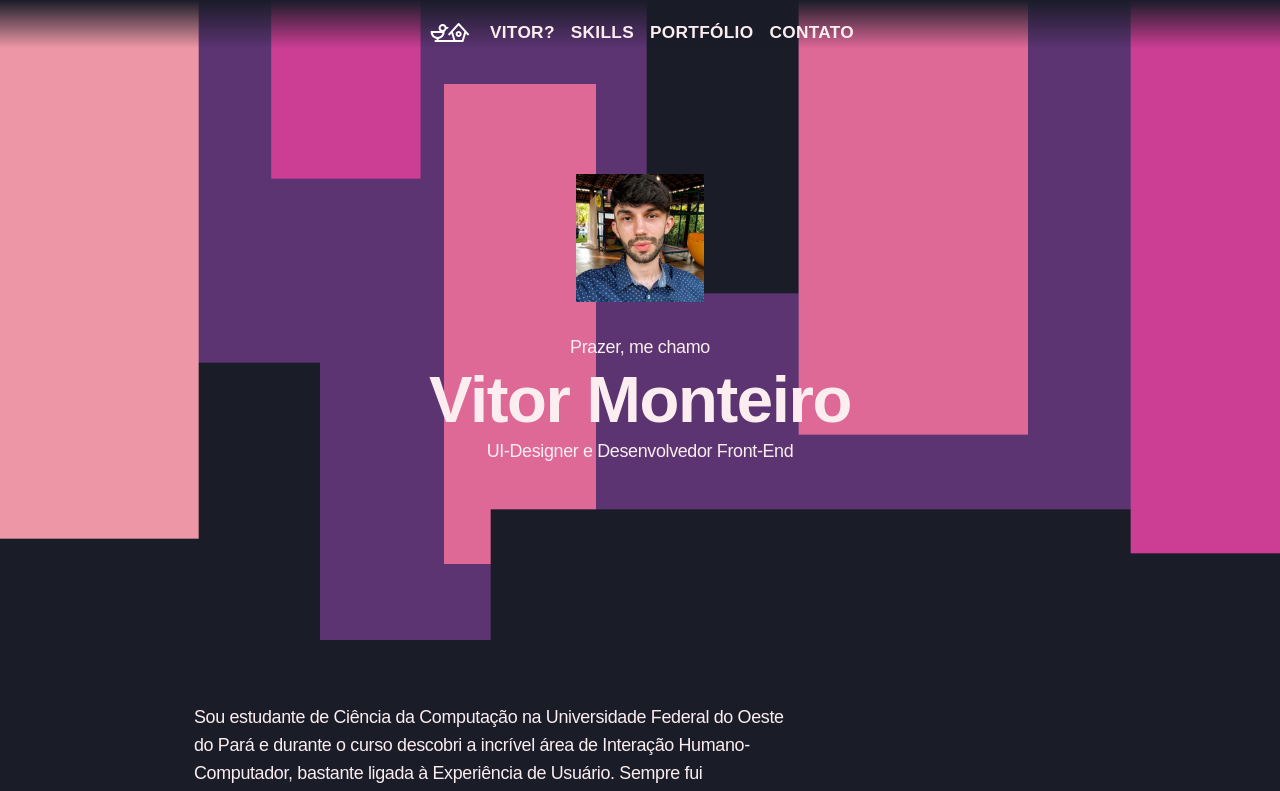
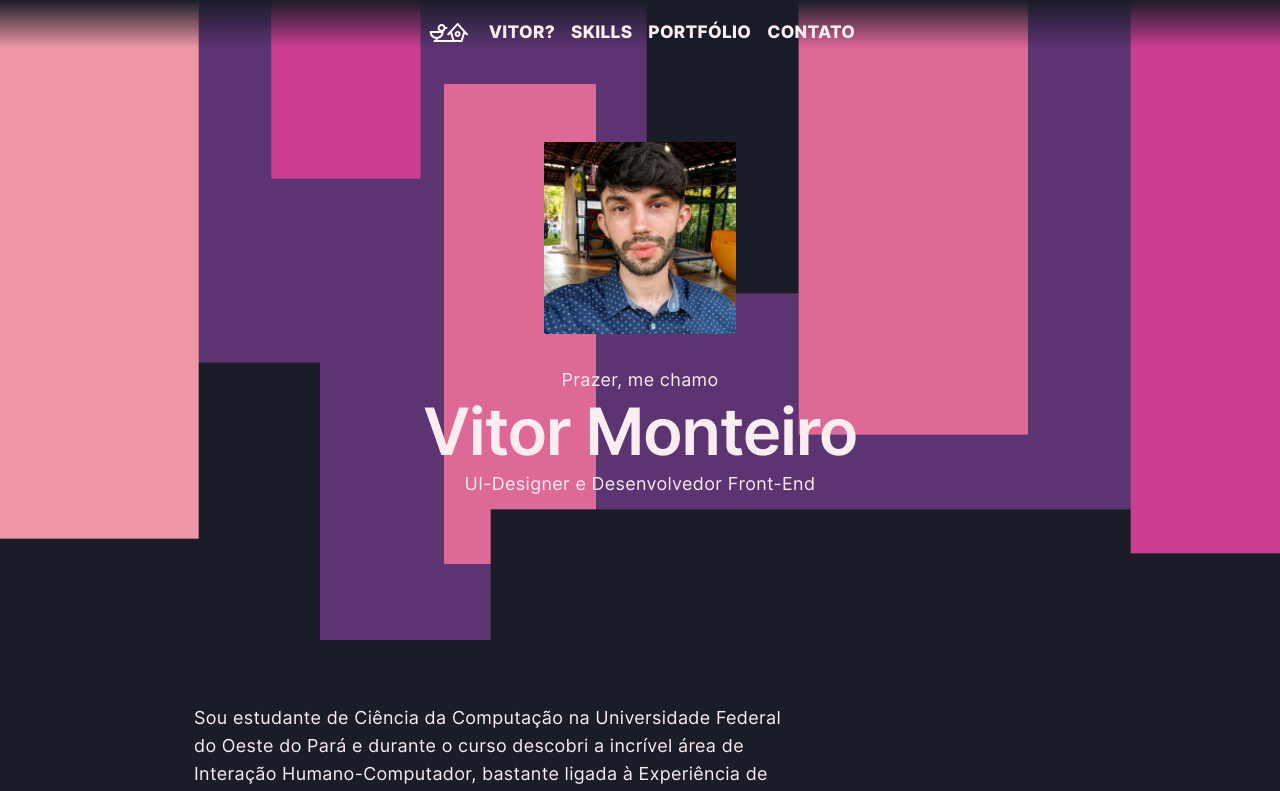
Before and after one commit to mluizvitor/mluizvitor.github.io, a React (Create React App) app: page / in a window 1280 px wide. Shown: the top 791 px of the page. Built offline with nearby package versions, Linux system fonts and the light colour scheme.

Commit message:
chore: forced use of Inter Typeface in some components

```diff
--- a/src/components/Button/styles.js
+++ b/src/components/Button/styles.js
@@ -1,11 +1,11 @@
 import { shade } from 'polished';
 import styled from 'styled-components';
-import {theme} from '../../styles/colors'
+import { theme } from '../../styles/colors';
 
 export const Container = styled.button.attrs((props) => ({
   btnStyle: props.btnStyle || 'transparent',
 }))`
-  font-family: 'Work Sans', sans-serif;
+  font-family: 'Inter', sans-serif;
   font-size: calc(16px + 0.1vw);
   font-weight: 800;
   line-height: 24px;
@@ -14,7 +14,7 @@ export const Container = styled.button.attrs((props) => ({
 
   color: ${theme.t006};
   background: ${(props) =>
-    props.btnStyle === 'color' ? '#DE6896' : 'transparent'};
+    props.btnStyle === 'color' ? theme.t004 : 'transparent'};
 
   height: 48px;
   padding: 0 16px;
@@ -33,8 +33,6 @@ export const Container = styled.button.attrs((props) => ({
 
   &:hover {
     background-color: ${(props) =>
-      props.btnStyle === 'color'
-        ? shade(0.2, '#DE6896')
-        : 'rgba(255,255,255,0.1)'};
+      props.btnStyle === 'color' ? shade(0.25, theme.t004) : theme.t002.f};
   }
 `;
--- a/src/styles/global.js
+++ b/src/styles/global.js
@@ -1,5 +1,5 @@
 import { createGlobalStyle } from 'styled-components';
-import {theme} from '../styles/colors'
+import { theme } from '../styles/colors';
 
 export default createGlobalStyle`
   * {
@@ -7,7 +7,7 @@ export default createGlobalStyle`
     padding: 0;
     outline: 0;
     box-sizing: border-box;
-    font-family: "Work Sans", sans-serif;
+    font-family: "Inter", sans-serif;
   }
 
   #root {
@@ -31,7 +31,7 @@ export default createGlobalStyle`
   body {
     font-size: calc(16px + 0.15vw);
     line-height: 155%;
-    letter-spacing: calc(((16px + 0.1vw) * 0.020) * -1);
+    letter-spacing: calc((16px + 0.1vw) * 0.020);
     font-weight: 400,
   }
 
@@ -53,12 +53,12 @@ export default createGlobalStyle`
       bottom: 0;
       left: 0;
       width:100%;
-      height: 50%;
+      height: 45%;
       z-index: -1;
 
       transform: translateX(16px);
 
-      background-color: ${theme.t002};
+      background-color: ${theme.t002.f};
     }
   }
 
@@ -69,6 +69,8 @@ export default createGlobalStyle`
     letter-spacing: calc(68px * -0.02);
     font-weight: 600;
     position: relative;
+
+    text-shadow: 0 4px 24px ${theme.t001.a};
   }
 
   h2 {
@@ -113,8 +115,8 @@ export default createGlobalStyle`
   }
 
   .profilePhoto {
-    width: 128px;
-    height: 128px;
+    width: calc(128px + 5vw);
+    height: calc(128px + 5vw);
     margin-bottom: 24px;
   }
 
```
